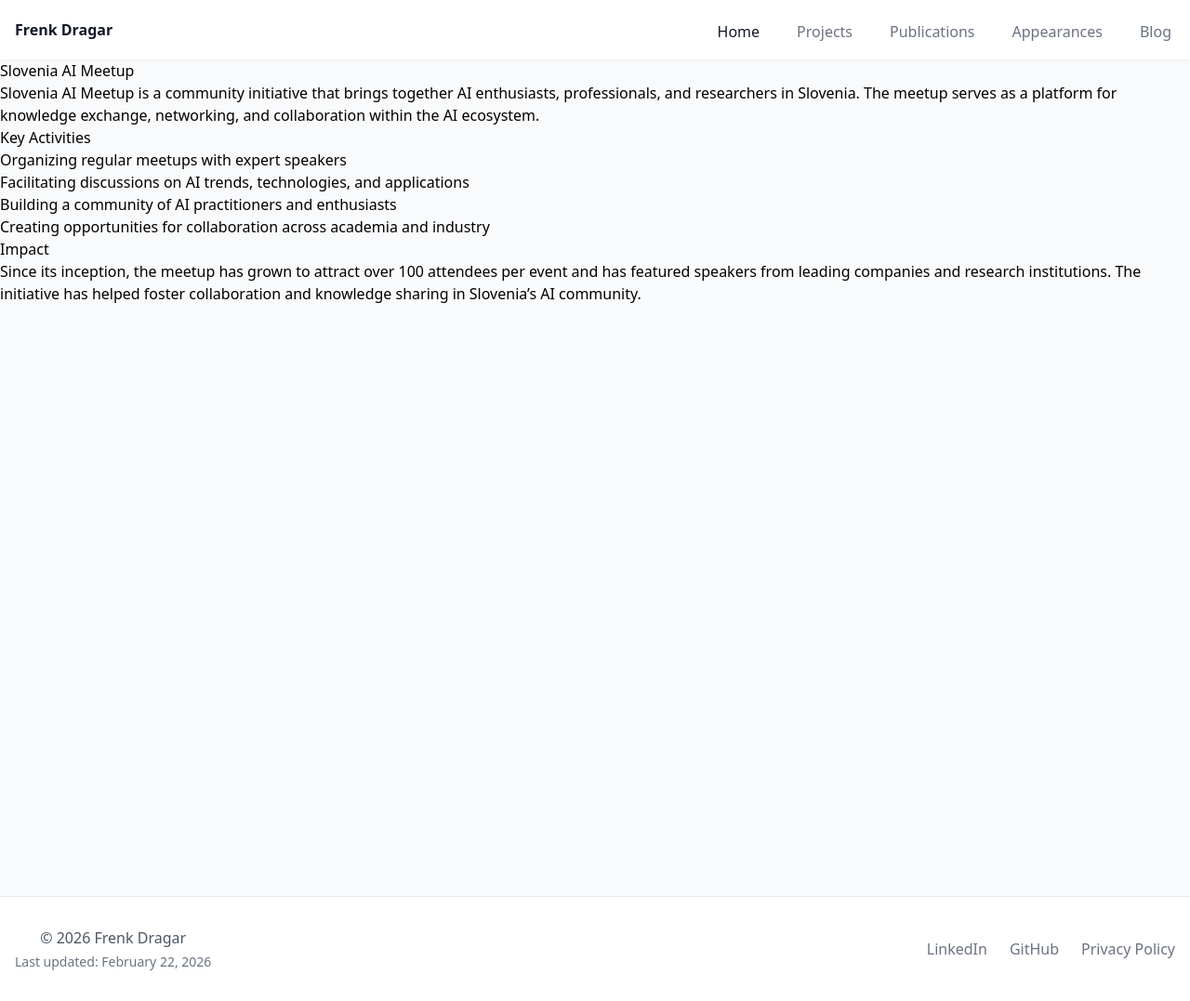
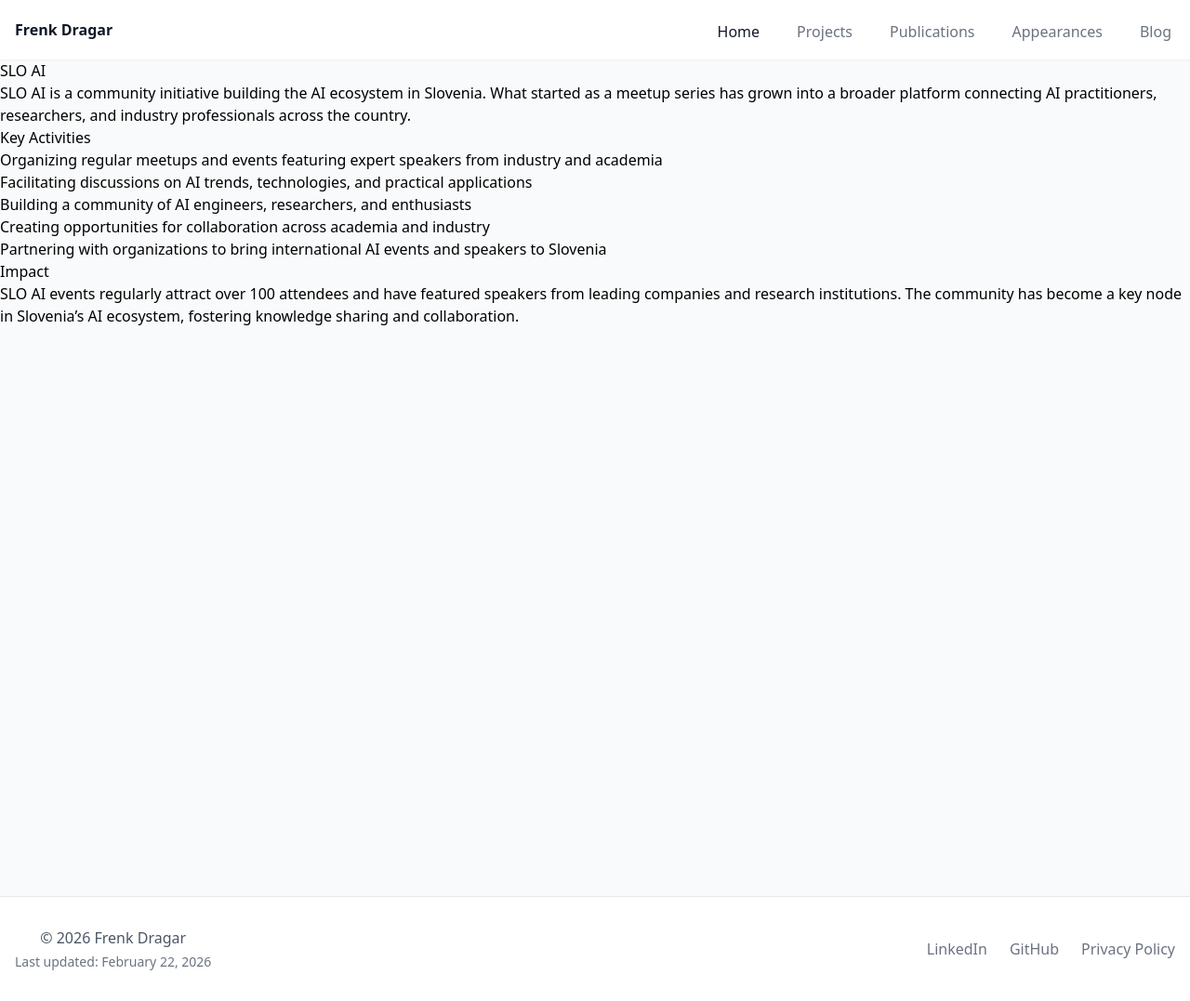
Before and after one commit to frenkd/frenkd.github.io, a Jekyll site: the page built from _projects/slo-ai-meetup.md, in a window 1280 px wide. Shown: the whole page at 93% size. Built offline with Jekyll 4.4.1, drawn with Linux system fonts in a browser that asks for light colours; nearby versions of some CDN libraries.

```diff
--- a/_projects/slo-ai-meetup.md
+++ b/_projects/slo-ai-meetup.md
@@ -1,29 +1,30 @@
 ---
-title: Slovenia AI Meetup
-role: Co-organizer
+title: SLO AI
+role: Founding Member
 status: current
-order: 3
+order: 4
 start_date: 2024-11-10
-description: Organizing regular meetups for the AI community in Slovenia, featuring talks from industry experts, academic researchers, and practical workshops.
+description: Building the Slovenian AI community — meetups, events, and collaborative initiatives connecting AI practitioners, researchers, and industry across Slovenia.
 tags:
   - AI
   - Community
   - Events
   - Knowledge Sharing
-website: https://www.eventbrite.com/o/104538676951
+website: https://sloai.org
 ---
 
-# Slovenia AI Meetup
+# SLO AI
 
-Slovenia AI Meetup is a community initiative that brings together AI enthusiasts, professionals, and researchers in Slovenia. The meetup serves as a platform for knowledge exchange, networking, and collaboration within the AI ecosystem.
+SLO AI is a community initiative building the AI ecosystem in Slovenia. What started as a meetup series has grown into a broader platform connecting AI practitioners, researchers, and industry professionals across the country.
 
 ## Key Activities
 
-- Organizing regular meetups with expert speakers
-- Facilitating discussions on AI trends, technologies, and applications
-- Building a community of AI practitioners and enthusiasts
+- Organizing regular meetups and events featuring expert speakers from industry and academia
+- Facilitating discussions on AI trends, technologies, and practical applications
+- Building a community of AI engineers, researchers, and enthusiasts
 - Creating opportunities for collaboration across academia and industry
+- Partnering with organizations to bring international AI events and speakers to Slovenia
 
 ## Impact
 
-Since its inception, the meetup has grown to attract over 100 attendees per event and has featured speakers from leading companies and research institutions. The initiative has helped foster collaboration and knowledge sharing in Slovenia's AI community.
+SLO AI events regularly attract over 100 attendees and have featured speakers from leading companies and research institutions. The community has become a key node in Slovenia's AI ecosystem, fostering knowledge sharing and collaboration.
```
Also changed, not shown: _appearances/2026-02-17-kiss-the-future-meetup-sarajevo.md (added, +48 -0 lines), _projects/asef-podcast.md (+1 -1 lines), _projects/seos-ai.md (added, +30 -0 lines), assets/images/appearances/kiss-the-future-meetup-2026-promo.png (added), assets/images/appearances/kiss-the-future-meetup-2026.jpg (added).
